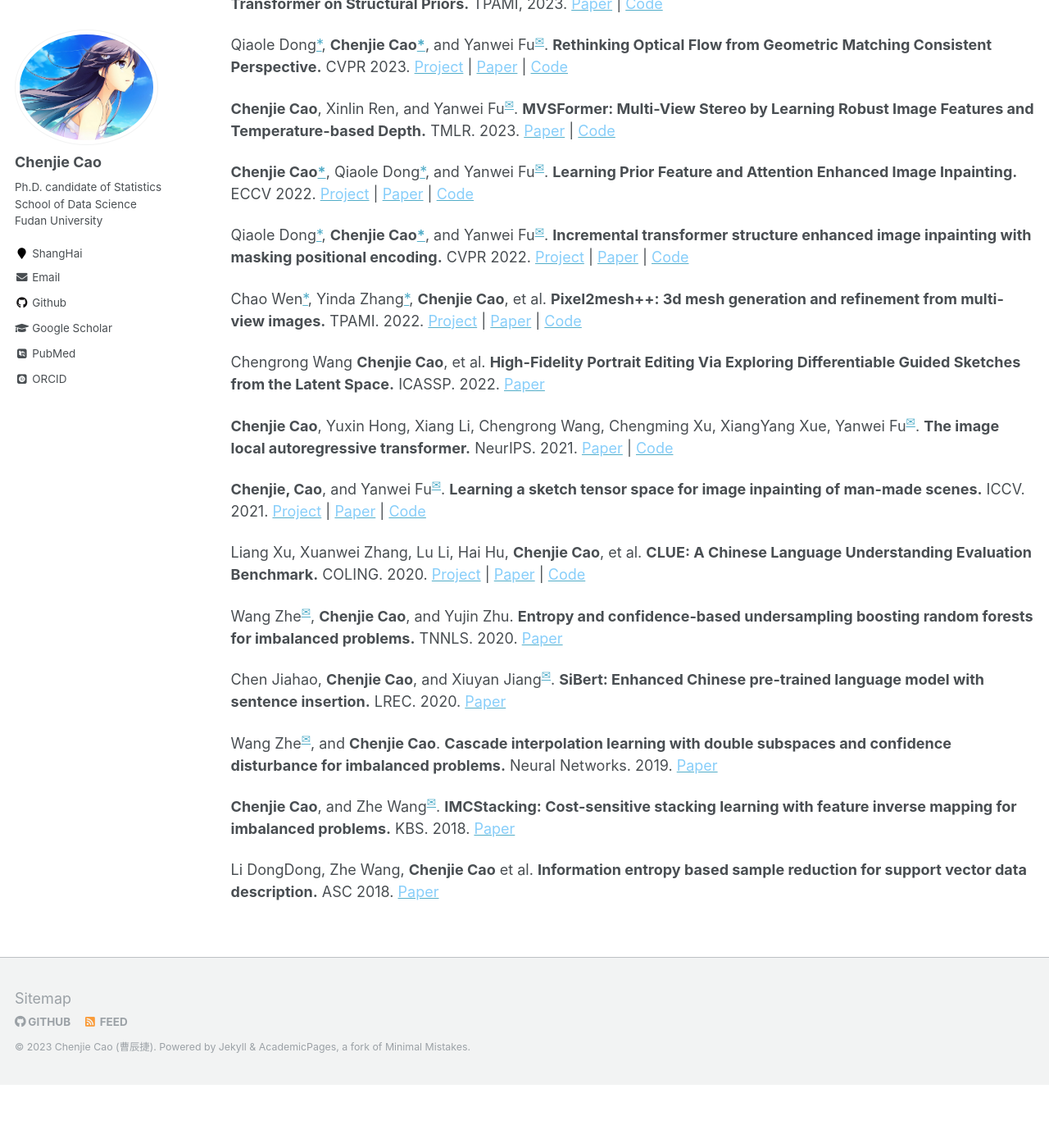
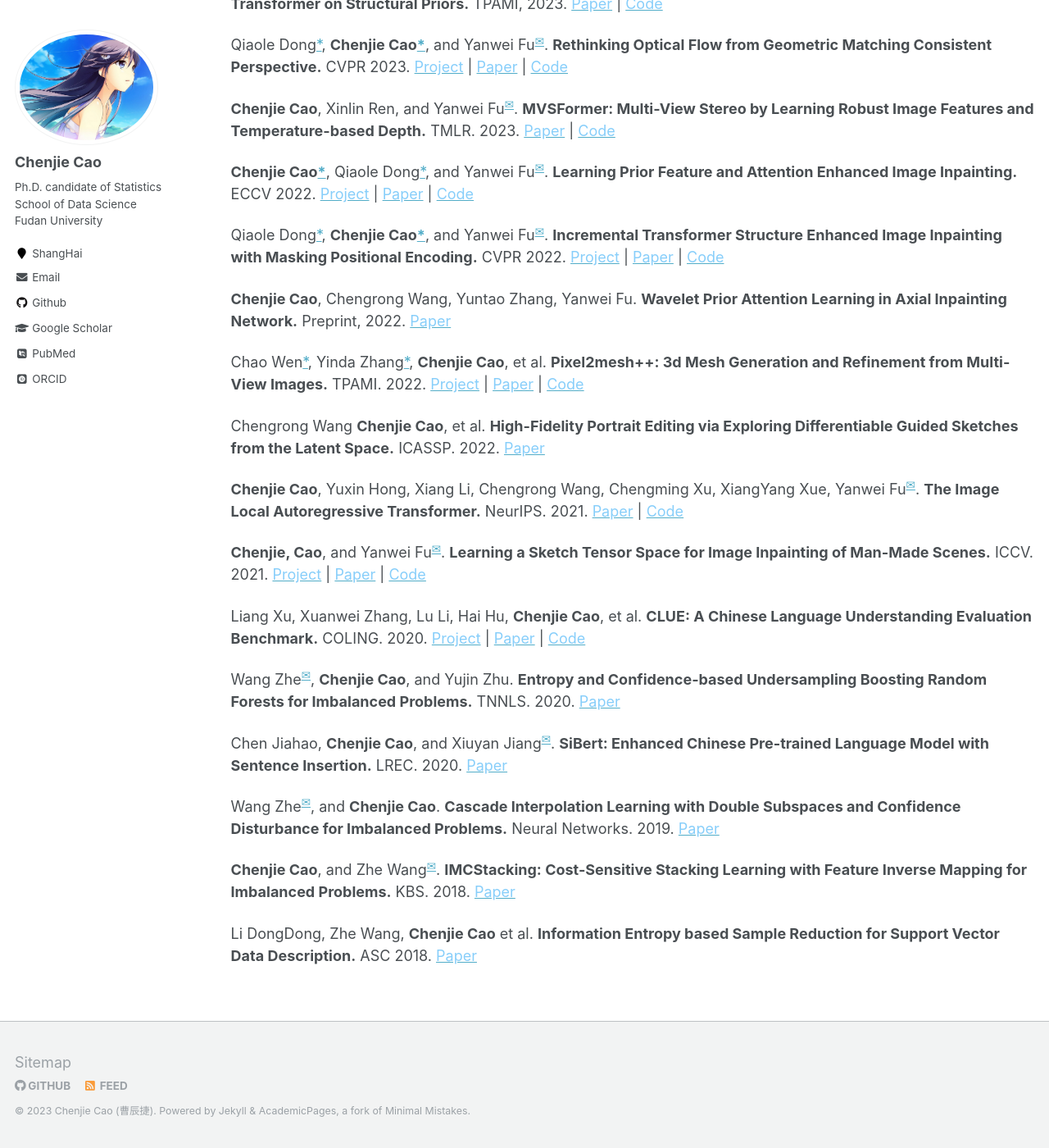
Before and after one commit to ewrfcas/ewrfcas.github.io, a Jekyll site: the page built from _pages/publications.md, in a window 1280 px wide and 1400 px high, scrolled down 328 px. Shown: the whole window at 82% size. Built offline with Jekyll 4.4.1, drawn with Linux system fonts in a browser that asks for light colours; some web fonts are replaced; before the commit the page ends 1651 px from its top, so only the background shows below that.

Commit message:
update for some under review papers

```diff
--- a/_pages/publications.md
+++ b/_pages/publications.md
@@ -32,26 +32,29 @@ Qiaole Dong<a>*</a>, <b>Chenjie Cao<a>*</a></b>, and Yanwei Fu<sup><a title='Cor
 \| [<span class="underline-on-hover" style="color:#87CEFA">Code</span>](https://github.com/ewrfcas/MAE-FAR)
 
 Qiaole Dong<a>*</a>, <b>Chenjie Cao<a>*</a></b>, and Yanwei Fu<sup><a title='Corresponding author'>✉</a></sup>.
-<b>Incremental transformer structure enhanced image inpainting with masking positional encoding.</b> CVPR 2022. [<span class="underline-on-hover" style="color:#87CEFA">Project</span>](https://dqiaole.github.io/ZITS_inpainting/)
+<b>Incremental Transformer Structure Enhanced Image Inpainting with Masking Positional Encoding.</b> CVPR 2022. [<span class="underline-on-hover" style="color:#87CEFA">Project</span>](https://dqiaole.github.io/ZITS_inpainting/)
 \| [<span class="underline-on-hover" style="color:#87CEFA">Paper</span>](https://openaccess.thecvf.com/content/CVPR2022/papers/Dong_Incremental_Transformer_Structure_Enhanced_Image_Inpainting_With_Masking_Positional_Encoding_CVPR_2022_paper.pdf)
 \| [<span class="underline-on-hover" style="color:#87CEFA">Code</span>](https://github.com/DQiaole/ZITS_inpainting)
 
+<b>Chenjie Cao</b>, Chengrong Wang, Yuntao Zhang, Yanwei Fu. <b>Wavelet Prior Attention Learning in Axial Inpainting Network.</b> Preprint, 2022.
+[<span class="underline-on-hover" style="color:#87CEFA">Paper</span>](https://arxiv.org/abs/2206.03113)
+
 Chao Wen<a>*</a>, Yinda Zhang<a>*</a>, <b>Chenjie Cao</b>, et al.
-<b>Pixel2mesh++: 3d mesh generation and refinement from multi-view images.</b> TPAMI. 2022.
+<b>Pixel2mesh++: 3d Mesh Generation and Refinement from Multi-View Images.</b> TPAMI. 2022.
 [<span class="underline-on-hover" style="color:#87CEFA">Project</span>](https://ewrfcas.github.io/Pixel2MeshPlusPlus-MVDISN)
 \| [<span class="underline-on-hover" style="color:#87CEFA">Paper</span>](https://arxiv.org/abs/2204.09866)
 \| [<span class="underline-on-hover" style="color:#87CEFA">Code</span>](https://github.com/ewrfcas/Pixel2MeshPlusPlus-MVDISN)
 
-Chengrong Wang <b>Chenjie Cao</b>, et al. <b>High-Fidelity Portrait Editing Via Exploring Differentiable Guided Sketches from the Latent Space.</b> ICASSP. 2022.
+Chengrong Wang <b>Chenjie Cao</b>, et al. <b>High-Fidelity Portrait Editing via Exploring Differentiable Guided Sketches from the Latent Space.</b> ICASSP. 2022.
 [<span class="underline-on-hover" style="color:#87CEFA">Paper</span>](https://ieeexplore.ieee.org/document/9747428/)
 
 <b>Chenjie Cao</b>, Yuxin Hong, Xiang Li, Chengrong Wang, Chengming Xu, XiangYang Xue, Yanwei Fu<sup><a title='Corresponding author'>✉</a></sup>.
-<b>The image local autoregressive transformer.</b> NeurIPS. 2021.
+<b>The Image Local Autoregressive Transformer.</b> NeurIPS. 2021.
 [<span class="underline-on-hover" style="color:#87CEFA">Paper</span>](https://arxiv.org/abs/2106.02514)
 \| [<span class="underline-on-hover" style="color:#87CEFA">Code</span>](https://github.com/ewrfcas/iLAT)
 
 <b>Chenjie, Cao</b>, and Yanwei Fu<sup><a title='Corresponding author'>✉</a></sup>.
-<b>Learning a sketch tensor space for image inpainting of man-made scenes.</b> ICCV. 2021.
+<b>Learning a Sketch Tensor Space for Image Inpainting of Man-Made Scenes.</b> ICCV. 2021.
 [<span class="underline-on-hover" style="color:#87CEFA">Project</span>](https://ewrfcas.github.io/MST_inpainting/)
 \| [<span class="underline-on-hover" style="color:#87CEFA">Paper</span>](https://arxiv.org/abs/2103.15087)
 \| [<span class="underline-on-hover" style="color:#87CEFA">Code</span>](https://github.com/ewrfcas/MST_inpainting)
@@ -61,17 +64,17 @@ Liang Xu, Xuanwei Zhang, Lu Li, Hai Hu, <b>Chenjie Cao</b>, et al. <b>CLUE: A Ch
 \| [<span class="underline-on-hover" style="color:#87CEFA">Paper</span>](https://aclanthology.org/2020.coling-main.419/)
 \| [<span class="underline-on-hover" style="color:#87CEFA">Code</span>](https://github.com/CLUEbenchmark/CLUE)
 
-Wang Zhe<sup><a title='Corresponding author'>✉</a></sup>, <b>Chenjie Cao</b>, and Yujin Zhu. <b>Entropy and confidence-based undersampling boosting random forests for imbalanced problems.</b> TNNLS. 2020.
+Wang Zhe<sup><a title='Corresponding author'>✉</a></sup>, <b>Chenjie Cao</b>, and Yujin Zhu. <b>Entropy and Confidence-based Undersampling Boosting Random Forests for Imbalanced Problems.</b> TNNLS. 2020.
 [<span class="underline-on-hover" style="color:#87CEFA">Paper</span>](https://ieeexplore.ieee.org/document/8968753)
 
-Chen Jiahao, <b>Chenjie Cao</b>, and Xiuyan Jiang<sup><a title='Corresponding author'>✉</a></sup>. <b>SiBert: Enhanced Chinese pre-trained language model with sentence insertion.</b> LREC. 2020.
+Chen Jiahao, <b>Chenjie Cao</b>, and Xiuyan Jiang<sup><a title='Corresponding author'>✉</a></sup>. <b>SiBert: Enhanced Chinese Pre-trained Language Model with Sentence Insertion.</b> LREC. 2020.
 [<span class="underline-on-hover" style="color:#87CEFA">Paper</span>](https://aclanthology.org/2020.lrec-1.293.pdf)
 
-Wang Zhe<sup><a title='Corresponding author'>✉</a></sup>, and <b>Chenjie Cao</b>. <b>Cascade interpolation learning with double subspaces and confidence disturbance for imbalanced problems.</b> Neural Networks. 2019.
+Wang Zhe<sup><a title='Corresponding author'>✉</a></sup>, and <b>Chenjie Cao</b>. <b>Cascade Interpolation Learning with Double Subspaces and Confidence Disturbance for Imbalanced Problems.</b> Neural Networks. 2019.
 [<span class="underline-on-hover" style="color:#87CEFA">Paper</span>](https://www.sciencedirect.com/science/article/abs/pii/S0893608019301765)
 
-<b>Chenjie Cao</b>, and Zhe Wang<sup><a title='Corresponding author'>✉</a></sup>. <b>IMCStacking: Cost-sensitive stacking learning with feature inverse mapping for imbalanced problems.</b> KBS. 2018.
+<b>Chenjie Cao</b>, and Zhe Wang<sup><a title='Corresponding author'>✉</a></sup>. <b>IMCStacking: Cost-Sensitive Stacking Learning with Feature Inverse Mapping for Imbalanced Problems.</b> KBS. 2018.
 [<span class="underline-on-hover" style="color:#87CEFA">Paper</span>](https://www.sciencedirect.com/science/article/abs/pii/S0950705118300947)
 
-Li DongDong, Zhe Wang, <b>Chenjie Cao</b> et al. <b>Information entropy based sample reduction for support vector data description.</b> ASC 2018.
+Li DongDong, Zhe Wang, <b>Chenjie Cao</b> et al. <b>Information Entropy based Sample Reduction for Support Vector Data Description.</b> ASC 2018.
 [<span class="underline-on-hover" style="color:#87CEFA">Paper</span>](https://www.sciencedirect.com/science/article/abs/pii/S1568494618301121)
```
